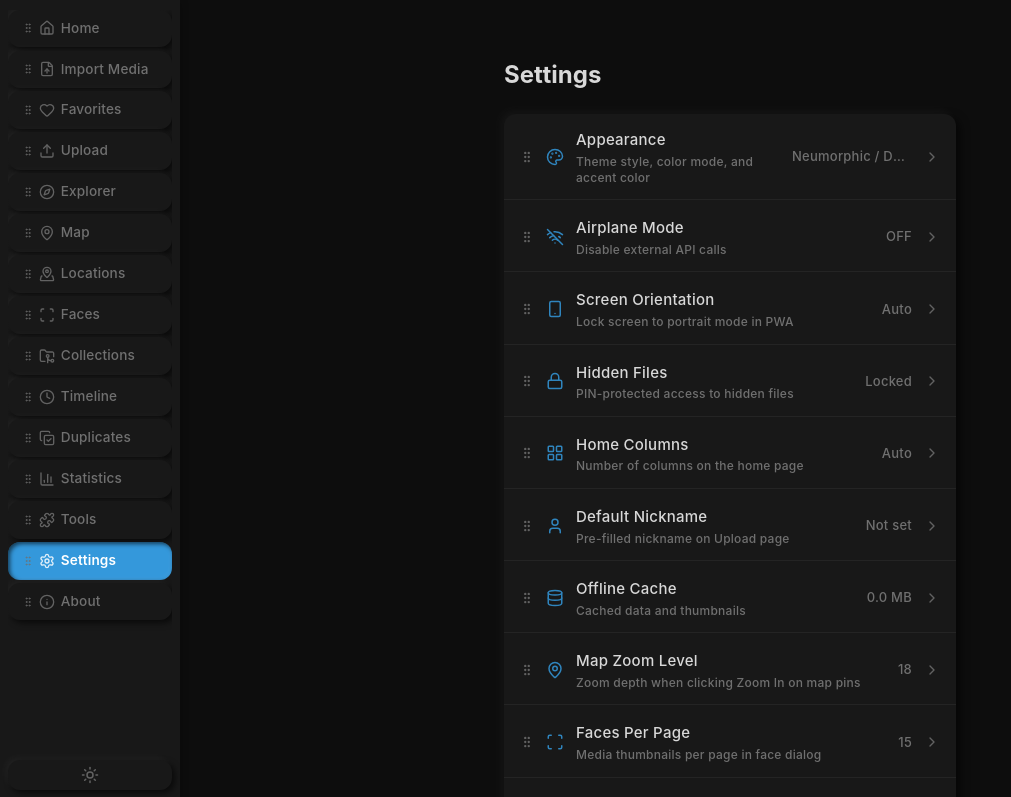
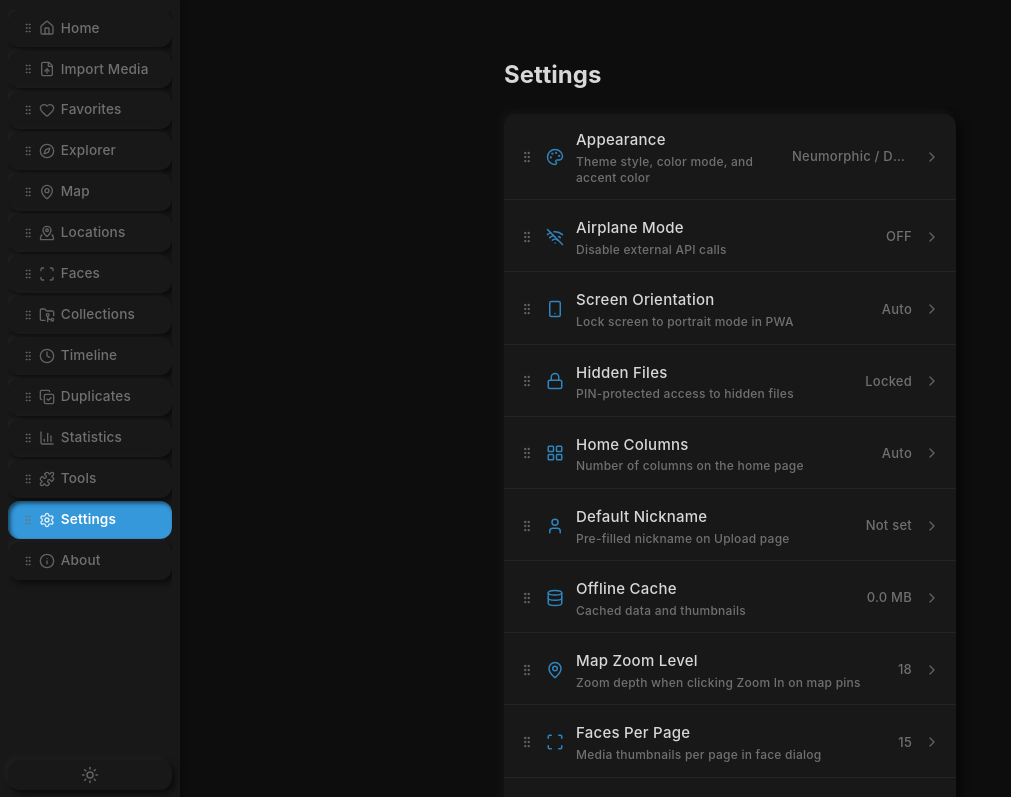
Before and after one commit to pritamprasd/media-server, a React (Vite) app in the folder frontend/: page /settings in a window 1280 px wide. Shown: the top 797 px of the page, without its empty margins (0-1011 px from the left). Built offline with nearby package versions, Linux system fonts and the light colour scheme.

Commit message:
removed Upload tab to remove ambiguity

```diff
--- a/frontend/src/App.jsx
+++ b/frontend/src/App.jsx
@@ -9,7 +9,7 @@ import Hidden from "./pages/Hidden";
 import Importer from "./pages/Importer";
 import Favorites from "./pages/Favorites";
 import Duplicates from "./pages/Duplicates";
-import Upload from "./pages/Upload";
+// import Upload from "./pages/Upload";
 import MediaExplorer from "./pages/MediaExplorer";
 import Statistics from "./pages/Statistics";
 import Settings from "./pages/Settings";
@@ -98,7 +98,7 @@ function App() {
           <Route path="/import" element={<Importer />} />
           <Route path="/favorites" element={<Favorites />} />
           <Route path="/duplicates" element={<Duplicates />} />
-          <Route path="/upload" element={<Upload />} />
+          {/*<Route path="/upload" element={<Upload />} />*/}
           <Route path="/explorer" element={<MediaExplorer />} />
           <Route path="/statistics" element={<Statistics />} />
           <Route path="/settings" element={<Settings />} />
--- a/frontend/src/components/Navbar.jsx
+++ b/frontend/src/components/Navbar.jsx
@@ -2,7 +2,7 @@ import { useState, useEffect, useRef, useCallback, useMemo } from "react";
 import { NavLink } from "react-router-dom";
 import { useTheme } from "../contexts/ThemeContext";
 import {
-  House, FileUp, Heart, Upload, Compass,
+  House, FileUp, Heart, /* Upload, */ Compass,
   CopyCheck, BarChart3, Settings, MapPin, MapPinned,
   Scan, Info, Puzzle, Clock, Sun, Moon, Menu, X, GripVertical, Eye, FolderGit2,
 } from "lucide-react";
@@ -15,7 +15,7 @@ const DEFAULT_LINKS = [
   { to: "/", label: "Home", icon: House, end: true },
   { to: "/import", label: "Import Media", icon: FileUp },
   { to: "/favorites", label: "Favorites", icon: Heart },
-  { to: "/upload", label: "Upload", icon: Upload },
+  // { to: "/upload", label: "Upload", icon: Upload },
   { to: "/explorer", label: "Explorer", icon: Compass },
   { to: "/map", label: "Map", icon: MapPin },
   { to: "/locations", label: "Locations", icon: MapPinned },
--- a/frontend/src/pages/Settings.jsx
+++ b/frontend/src/pages/Settings.jsx
@@ -29,7 +29,7 @@ const TABS = [
   { path: "/import", label: "Import Media" },
   { path: "/explorer", label: "Explorer" },
   { path: "/favorites", label: "Favorites" },
-  { path: "/upload", label: "Upload" },
+  // { path: "/upload", label: "Upload" },
   { path: "/map", label: "Map" },
   { path: "/locations", label: "Locations" },
   { path: "/faces", label: "Faces" },
```
